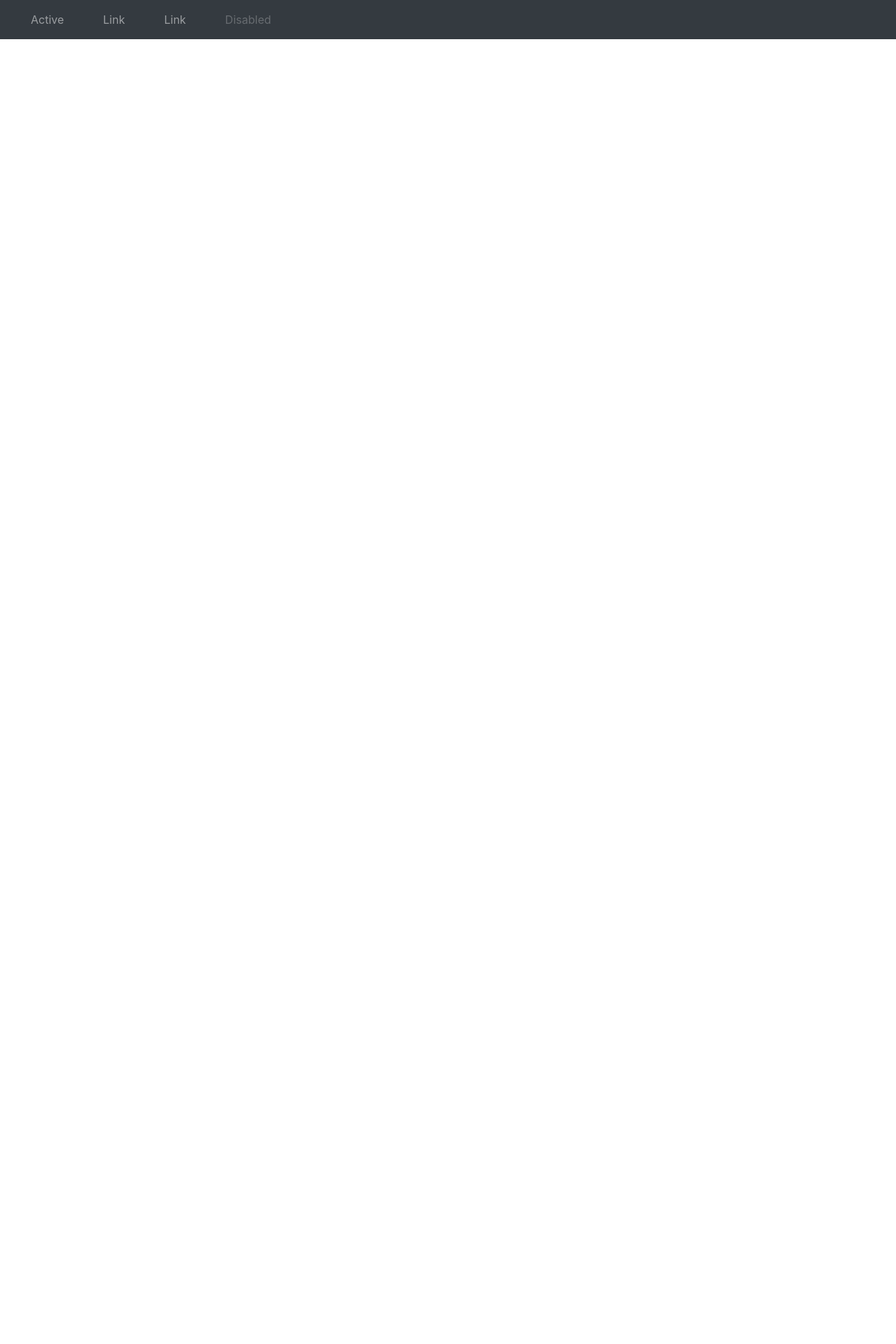
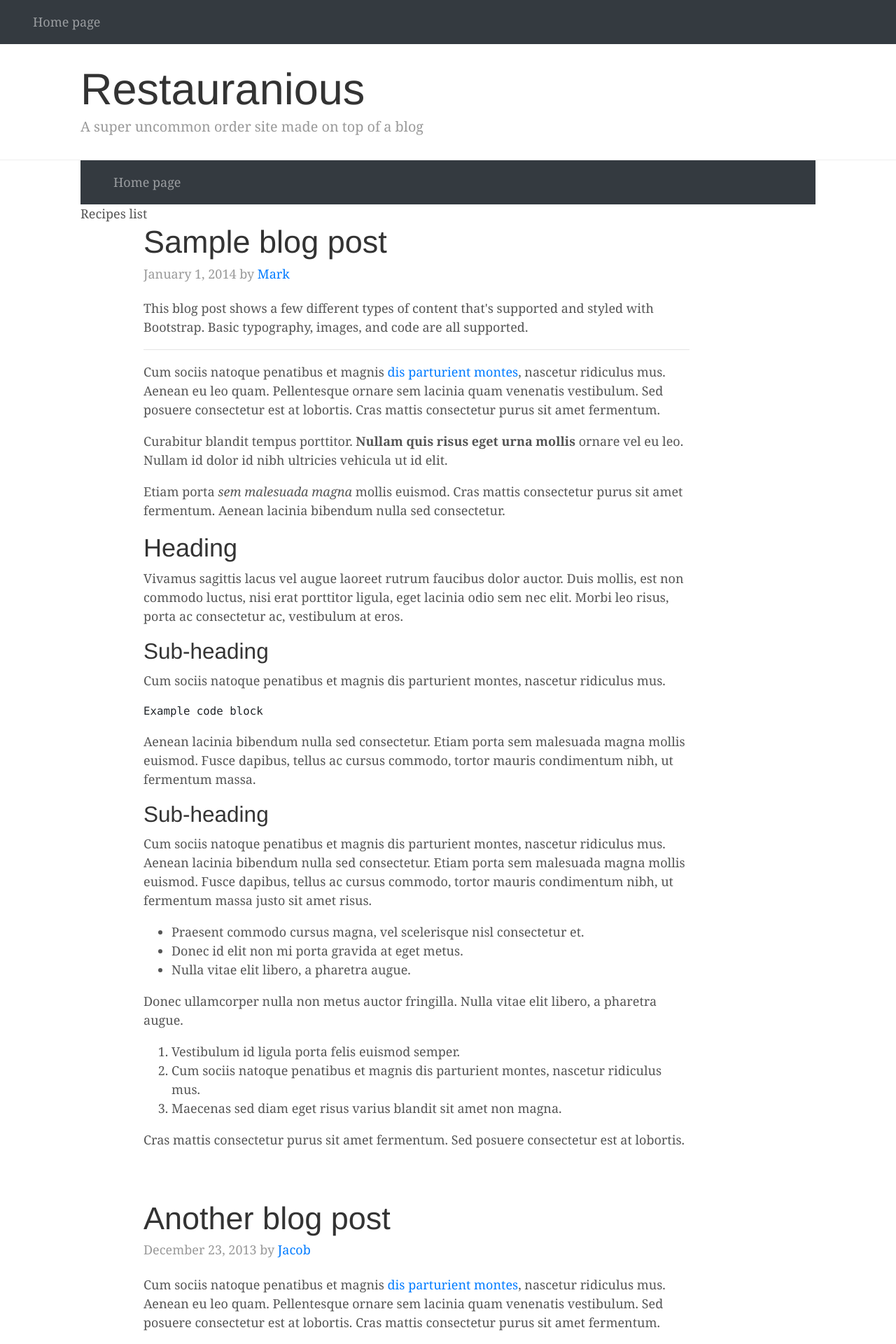
Before and after one commit to StasOverflow/django_dishmaker, a Django app: page /dishmaker/ in a window 1280 px wide. Shown: the top 1920 px of the page at 70% size. Before the commit the page ends 56 px from the top, so only its background shows below. Run offline with Django 3.2, Linux system fonts and the light colour scheme; some libraries are stand-ins or nearby versions.

Commit message:
added base template (kinda)

```diff
--- a/dishmaker/admin.py
+++ b/dishmaker/admin.py
@@ -1,7 +1,7 @@
 from django.contrib import admin
 
 # Register your models here.
-from .models import Dish, Ingredient, Order
+from .models import DishRecipe, Ingredient, Order
 
 
 class DishAdmin(admin.ModelAdmin):
@@ -18,5 +18,5 @@ class IngredientAdmin(admin.ModelAdmin):
     # list_filter = ('description', 'name', )
 
 
-admin.site.register(Dish, DishAdmin)
+admin.site.register(DishRecipe, DishAdmin)
 admin.site.register(Ingredient, IngredientAdmin)
--- /dev/null
+++ b/dishmaker/static/dishmaker/content_header.css
@@ -0,0 +1,170 @@
+/*
+ * Globals
+ */
+
+@media (min-width: 48em) {
+  html {
+    font-size: 18px;
+  }
+}
+
+body {
+  font-family: Georgia, "Times New Roman", Times, serif;
+  color: #555;
+}
+
+h1, .h1,
+h2, .h2,
+h3, .h3,
+h4, .h4,
+h5, .h5,
+h6, .h6 {
+  font-family: "Helvetica Neue", Helvetica, Arial, sans-serif;
+  font-weight: normal;
+  color: #333;
+}
+
+
+/*
+ * Override Bootstrap's default container.
+ */
+
+.container {
+  max-width: 60rem;
+}
+
+
+/*
+ * Masthead for nav
+ */
+
+.blog-masthead {
+  margin-bottom: 3rem;
+  background-color: #428bca;
+  -webkit-box-shadow: inset 0 -.1rem .25rem rgba(0,0,0,.1);
+          box-shadow: inset 0 -.1rem .25rem rgba(0,0,0,.1);
+}
+
+/* Nav links */
+/*
+.nav-link {
+  position: relative;
+  padding: 1rem;
+  font-weight: 500;
+  color: #cdddeb;
+}
+
+.nav-link:hover,
+.nav-link:focus {
+  color: #fff;
+  background-color: transparent;
+}
+*/
+
+/* Active state gets a caret at the bottom */
+.nav-link.active {
+  color: #fff;
+}
+.nav-link.active:after {
+  position: absolute;
+  bottom: 0;
+  left: 50%;
+  width: 0;
+  height: 0;
+  margin-left: -.3rem;
+  vertical-align: middle;
+  content: "";
+  border-right: .3rem solid transparent;
+  border-bottom: .3rem solid;
+  border-left: .3rem solid transparent;
+}
+
+
+/*
+ * Blog name and description
+ */
+
+.content-header {
+    margin-top: 12px;
+    padding-top: 15px;
+    padding-bottom: 15px;
+    border-bottom: .05rem solid #eee;
+}
+.blog-title {
+  margin-bottom: 0;
+  font-size: 2rem;
+  font-weight: normal;
+}
+.blog-description {
+  font-size: 1.1rem;
+  color: #999;
+}
+
+@media (min-width: 40em) {
+  .blog-title {
+    font-size: 3.5rem;
+  }
+}
+
+
+/*
+ * Main column and sidebar layout
+ */
+
+/* Sidebar modules for boxing content */
+.sidebar-module {
+  padding: 1rem;
+  /*margin: 0 -1rem 1rem;*/
+}
+.sidebar-module-inset {
+  padding: 1rem;
+  background-color: #f5f5f5;
+  border-radius: .25rem;
+}
+.sidebar-module-inset p:last-child,
+.sidebar-module-inset ul:last-child,
+.sidebar-module-inset ol:last-child {
+  margin-bottom: 0;
+}
+
+
+/* Pagination */
+.blog-pagination {
+  margin-bottom: 4rem;
+}
+.blog-pagination > .btn {
+  border-radius: 2rem;
+}
+
+
+/*
+ * Blog posts
+ */
+
+.blog-post {
+  margin-bottom: 4rem;
+}
+.blog-post-title {
+  margin-bottom: .25rem;
+  font-size: 2.5rem;
+}
+.blog-post-meta {
+  margin-bottom: 1.25rem;
+  color: #999;
+}
+
+
+/*
+ * Footer
+ */
+
+.blog-footer {
+  padding: 2.5rem 0;
+  color: #999;
+  text-align: center;
+  background-color: #f9f9f9;
+  border-top: .05rem solid #e5e5e5;
+}
+.blog-footer p:last-child {
+  margin-bottom: 0;
+}
--- a/dishmaker/templates/dishmaker/base.html
+++ b/dishmaker/templates/dishmaker/base.html
@@ -9,19 +9,24 @@
         <!-- Bootstrap CSS -->
         <link rel="stylesheet" href="https://maxcdn.bootstrapcdn.com/bootstrap/4.0.0/css/bootstrap.min.css" integrity="sha384-Gn5384xqQ1aoWXA+058RXPxPg6fy4IWvTNh0E263XmFcJlSAwiGgFAW/dAiS6JXm" crossorigin="anonymous">
         <link href="{%static 'dishmaker/header.css'%}" rel="stylesheet">
+        <link href="{%static 'dishmaker/content_header.css'%}" rel="stylesheet">
         <title>Restaurantio</title>
     </head>
     <body>
-    {% include "dishmaker/header.html" %}
-        {% block content %}
+    {% include "dishmaker/site_header.html" %}
+    {% block content_base %}
     {% endblock %}
+
+    {% comment %}
 
 
 
 
-
+    {#
     <!-- Optional JavaScript -->
     <!-- jQuery first, then Popper.js, then Bootstrap JS -->
+    #}
+    {% endcomment %}
         <script src="https://code.jquery.com/jquery-3.2.1.slim.min.js" integrity="sha384-KJ3o2DKtIkvYIK3UENzmM7KCkRr/rE9/Qpg6aAZGJwFDMVNA/GpGFF93hXpG5KkN" crossorigin="anonymous"></script>
         <script src="https://cdnjs.cloudflare.com/ajax/libs/popper.js/1.12.9/umd/popper.min.js" integrity="sha384-ApNbgh9B+Y1QKtv3Rn7W3mgPxhU9K/ScQsAP7hUibX39j7fakFPskvXusvfa0b4Q" crossorigin="anonymous"></script>
         <script src="https://maxcdn.bootstrapcdn.com/bootstrap/4.0.0/js/bootstrap.min.js" integrity="sha384-JZR6Spejh4U02d8jOt6vLEHfe/JQGiRRSQQxSfFWpi1MquVdAyjUar5+76PVCmYl" crossorigin="anonymous"></script>
--- /dev/null
+++ b/dishmaker/templates/dishmaker/content/content_base.html
@@ -0,0 +1,14 @@
+{% extends "dishmaker/base.html" %}
+
+
+{% block content_base %}
+{% include "dishmaker/content/content_header.html" %}
+    <div class="container">
+        {% include "dishmaker/content/content_navbar.html" %}
+        <div class="title">
+             {{ title }}
+        </div>
+        {% block content_content %}
+        {% endblock %}
+    </div>
+{% endblock %}
--- /dev/null
+++ b/dishmaker/templates/dishmaker/content/content_header.html
@@ -0,0 +1,6 @@
+<div class="content-header">
+    <div class="container">
+        <h1 class="blog-title">Restauranious</h1>
+        <p class="lead blog-description">A super uncommon order site made on top of a blog</p>
+    </div>
+</div>
--- /dev/null
+++ b/dishmaker/templates/dishmaker/content/content_navbar.html
@@ -0,0 +1,16 @@
+<nav class="navbar navbar-expand-sm bg-dark navbar-dark">
+    <ul class="navbar-nav">
+        <li class="nav-item">
+            <a class="nav-link" href="">Home page</a>
+        </li>
+        <!--<li class="nav-item">-->
+            <!--<a class="nav-link" href="#">Link</a>-->
+        <!--</li>-->
+        <!--<li class="nav-item">-->
+            <!--<a class="nav-link" href="#">Link</a>-->
+        <!--</li>-->
+        <!--<li class="nav-item">-->
+            <!--<a class="nav-link disabled" href="#">Disabled</a>-->
+        <!--</li>-->
+    </ul>
+</nav>
--- /dev/null
+++ b/dishmaker/templates/dishmaker/content/index.html
@@ -0,0 +1,122 @@
+{% extends "dishmaker/content/content_base.html" %}
+
+
+    {% block content_content %}
+    <div class="row ">
+
+        <div class="col-9 offset-1 content-main">
+
+            <div class="blog-post">
+                <h2 class="blog-post-title">Sample blog post</h2>
+                <p class="blog-post-meta">January 1, 2014 by <a href="#">Mark</a></p>
+
+                <p>This blog post shows a few different types of content that's supported and styled with Bootstrap. Basic typography, images, and code are all supported.</p>
+                <hr>
+                <p>Cum sociis natoque penatibus et magnis <a href="#">dis parturient montes</a>, nascetur ridiculus mus. Aenean eu leo quam. Pellentesque ornare sem lacinia quam venenatis vestibulum. Sed posuere consectetur est at lobortis. Cras mattis consectetur purus sit amet fermentum.</p>
+                <blockquote>
+                    <p>Curabitur blandit tempus porttitor. <strong>Nullam quis risus eget urna mollis</strong> ornare vel eu leo. Nullam id dolor id nibh ultricies vehicula ut id elit.</p>
+                </blockquote>
+                <p>Etiam porta <em>sem malesuada magna</em> mollis euismod. Cras mattis consectetur purus sit amet fermentum. Aenean lacinia bibendum nulla sed consectetur.</p>
+                <h2>Heading</h2>
+                <p>Vivamus sagittis lacus vel augue laoreet rutrum faucibus dolor auctor. Duis mollis, est non commodo luctus, nisi erat porttitor ligula, eget lacinia odio sem nec elit. Morbi leo risus, porta ac consectetur ac, vestibulum at eros.</p>
+                <h3>Sub-heading</h3>
+                <p>Cum sociis natoque penatibus et magnis dis parturient montes, nascetur ridiculus mus.</p>
+                <pre><code>Example code block</code></pre>
+                <p>Aenean lacinia bibendum nulla sed consectetur. Etiam porta sem malesuada magna mollis euismod. Fusce dapibus, tellus ac cursus commodo, tortor mauris condimentum nibh, ut fermentum massa.</p>
+                <h3>Sub-heading</h3>
+                <p>Cum sociis natoque penatibus et magnis dis parturient montes, nascetur ridiculus mus. Aenean lacinia bibendum nulla sed consectetur. Etiam porta sem malesuada magna mollis euismod. Fusce dapibus, tellus ac cursus commodo, tortor mauris condimentum nibh, ut fermentum massa justo sit amet risus.</p>
+                <ul>
+                  <li>Praesent commodo cursus magna, vel scelerisque nisl consectetur et.</li>
+                  <li>Donec id elit non mi porta gravida at eget metus.</li>
+                  <li>Nulla vitae elit libero, a pharetra augue.</li>
+                </ul>
+                <p>Donec ullamcorper nulla non metus auctor fringilla. Nulla vitae elit libero, a pharetra augue.</p>
+                <ol>
+                  <li>Vestibulum id ligula porta felis euismod semper.</li>
+                  <li>Cum sociis natoque penatibus et magnis dis parturient montes, nascetur ridiculus mus.</li>
+                  <li>Maecenas sed diam eget risus varius blandit sit amet non magna.</li>
+                </ol>
+                <p>Cras mattis consectetur purus sit amet fermentum. Sed posuere consectetur est at lobortis.</p>
+              </div><!-- /.blog-post -->
+
+              <div class="blog-post">
+                <h2 class="blog-post-title">Another blog post</h2>
+                <p class="blog-post-meta">December 23, 2013 by <a href="#">Jacob</a></p>
+
+                <p>Cum sociis natoque penatibus et magnis <a href="#">dis parturient montes</a>, nascetur ridiculus mus. Aenean eu leo quam. Pellentesque ornare sem lacinia quam venenatis vestibulum. Sed posuere consectetur est at lobortis. Cras mattis consectetur purus sit amet fermentum.</p>
+                <blockquote>
+                  <p>Curabitur blandit tempus porttitor. <strong>Nullam quis risus eget urna mollis</strong> ornare vel eu leo. Nullam id dolor id nibh ultricies vehicula ut id elit.</p>
+                </blockquote>
+                <p>Etiam porta <em>sem malesuada magna</em> mollis euismod. Cras mattis consectetur purus sit amet fermentum. Aenean lacinia bibendum nulla sed consectetur.</p>
+                <p>Vivamus sagittis lacus vel augue laoreet rutrum faucibus dolor auctor. Duis mollis, est non commodo luctus, nisi erat porttitor ligula, eget lacinia odio sem nec elit. Morbi leo risus, porta ac consectetur ac, vestibulum at eros.</p>
+              </div><!-- /.blog-post -->
+
+              <div class="blog-post">
+                <h2 class="blog-post-title">New feature</h2>
+                <p class="blog-post-meta">December 14, 2013 by <a href="#">Chris</a></p>
+
+                <p>Cum sociis natoque penatibus et magnis dis parturient montes, nascetur ridiculus mus. Aenean lacinia bibendum nulla sed consectetur. Etiam porta sem malesuada magna mollis euismod. Fusce dapibus, tellus ac cursus commodo, tortor mauris condimentum nibh, ut fermentum massa justo sit amet risus.</p>
+                <ul>
+                  <li>Praesent commodo cursus magna, vel scelerisque nisl consectetur et.</li>
+                  <li>Donec id elit non mi porta gravida at eget metus.</li>
+                  <li>Nulla vitae elit libero, a pharetra augue.</li>
+                </ul>
+                <p>Etiam porta <em>sem malesuada magna</em> mollis euismod. Cras mattis consectetur purus sit amet fermentum. Aenean lacinia bibendum nulla sed consectetur.</p>
+                <p>Donec ullamcorper nulla non metus auctor fringilla. Nulla vitae elit libero, a pharetra augue.</p>
+              </div><!-- /.blog-post -->
+
+              <nav class="blog-pagination">
+                <a class="btn btn-outline-primary" href="#">Older</a>
+                <a class="btn btn-outline-secondary disabled" href="#">Newer</a>
+              </nav>
+
+            </div><!-- /.blog-main -->
+
+            {% comment %}
+            <div class="col-sm-3 offset-sm-1 blog-sidebar">
+              <div class="sidebar-module sidebar-module-inset">
+                <h4>About</h4>
+                <p>Etiam porta <em>sem malesuada magna</em> mollis euismod. Cras mattis consectetur purus sit amet fermentum. Aenean lacinia bibendum nulla sed consectetur.</p>
+              </div>
+              <div class="sidebar-module">
+                <h4>Archives</h4>
+                <ol class="list-unstyled">
+                  <li><a href="#">March 2014</a></li>
+                  <li><a href="#">February 2014</a></li>
+                  <li><a href="#">January 2014</a></li>
+                  <li><a href="#">December 2013</a></li>
+                  <li><a href="#">November 2013</a></li>
+                  <li><a href="#">October 2013</a></li>
+                  <li><a href="#">September 2013</a></li>
+                  <li><a href="#">August 2013</a></li>
+                  <li><a href="#">July 2013</a></li>
+                  <li><a href="#">June 2013</a></li>
+                  <li><a href="#">May 2013</a></li>
+                  <li><a href="#">April 2013</a></li>
+                </ol>
+              </div>
+              <div class="sidebar-module">
+                <h4>Elsewhere</h4>
+                <ol class="list-unstyled">
+                  <li><a href="#">GitHub</a></li>
+                  <li><a href="#">Twitter</a></li>
+                  <li><a href="#">Facebook</a></li>
+                </ol>
+              </div>
+            </div><!-- /.blog-sidebar -->
+
+            {% endcomment %}
+
+          </div><!-- /.row -->
+
+    </div>
+    {% endblock %}
+
+  <!--{% for post in posts %}-->
+    <!--<h1>-->
+      <!--<a href="{% url 'posts:post' post.id %}" >-->
+        <!--{{post.title}}-->
+      <!--</a>-->
+    <!--</h1>-->
+    <!--<p> {{post.content}} </p>-->
+  <!--{% endfor %}-->
--- a/dishmaker/templates/dishmaker/header.html
+++ /dev/null
@@ -1,16 +0,0 @@
-<nav class="navbar navbar-expand-sm bg-dark navbar-dark">
-  <ul class="navbar-nav">
-    <li class="nav-item">
-      <a class="nav-link" href="#">Active</a>
-    </li>
-    <li class="nav-item">
-      <a class="nav-link" href="#">Link</a>
-    </li>
-    <li class="nav-item">
-      <a class="nav-link" href="#">Link</a>
-    </li>
-    <li class="nav-item">
-      <a class="nav-link disabled" href="#">Disabled</a>
-    </li>
-  </ul>
-</nav>
--- a/dishmaker/templates/dishmaker/index.html
+++ /dev/null
@@ -1,15 +0,0 @@
-{% extends "dishmaker/base.html" %}
-{% block content %}
-
-
-
-  <!--{% for post in posts %}-->
-    <!--<h1>-->
-      <!--<a href="{% url 'posts:post' post.id %}" >-->
-        <!--{{post.title}}-->
-      <!--</a>-->
-    <!--</h1>-->
-    <!--<p> {{post.content}} </p>-->
-  <!--{% endfor %}-->
-
-{% endblock %}
--- /dev/null
+++ b/dishmaker/templates/dishmaker/site_header.html
@@ -0,0 +1,18 @@
+<container>
+    <nav class="navbar navbar-expand-sm bg-dark navbar-dark">
+        <ul class="navbar-nav">
+            <li class="nav-item">
+                <a class="nav-link" href="">Home page</a>
+            </li>
+            <!--<li class="nav-item">-->
+                <!--<a class="nav-link" href="#">Link</a>-->
+            <!--</li>-->
+            <!--<li class="nav-item">-->
+                <!--<a class="nav-link" href="#">Link</a>-->
+            <!--</li>-->
+            <!--<li class="nav-item">-->
+                <!--<a class="nav-link disabled" href="#">Disabled</a>-->
+            <!--</li>-->
+        </ul>
+    </nav>
+</container>
--- a/dishmaker/views.py
+++ b/dishmaker/views.py
@@ -1,9 +1,19 @@
 from django.shortcuts import render, reverse
 
 from django.http import HttpResponse
-
+from .models import DishRecipe
 from django.views.generic import TemplateView
+from django.views.generic.list import ListView
 
 
-class IndexView(TemplateView):
-    template_name = "dishmaker/index.html"
+class IndexView(ListView):
+    template_name = "dishmaker/content/index.html"
+    title = "Recipes list"
+    model = DishRecipe
+
+    def get_context_data(self, **kwargs):
+        context = super().get_context_data(**kwargs)
+        context['title'] = self.title
+        return context
+
+        # return render(request, template_name=self.template_name, context={'title': self.title})
```
Also changed, not shown: dishmaker/models.py (+16 -1 lines), dishmaker/static/dishmaker/header.css (+15 -2 lines), dishmaker/migrations/0002_auto_20190212_2343.py (added). Lines whose indentation alone changed are shown as unchanged.
